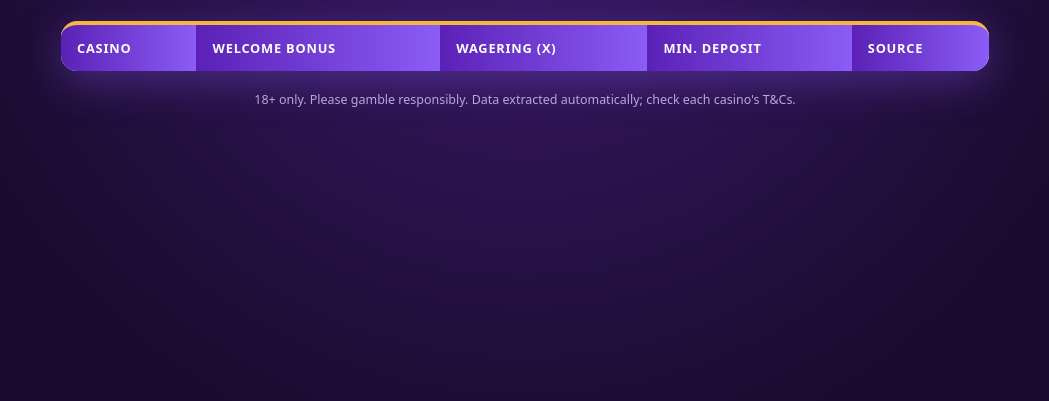
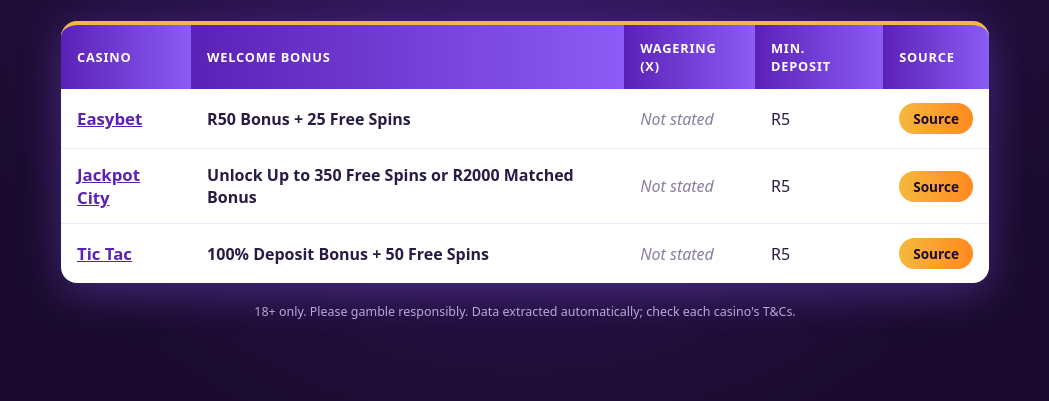
Before and after one commit to SergeL6/casino-scraper, a plain HTML site: page index.html in a window 1280 px wide. Shown: the part 131-532 px from the top of the page, without its empty margins (115-1164 px from the left). Drawn offline with Linux system fonts and the light colour scheme.

Commit message:
Refresh data

```diff
--- a/index.html
+++ b/index.html
@@ -149,6 +149,7 @@
         if (cls) td.className = cls;
       }
       tr.appendChild(td);
+        return td;
     }
 
     fetch("data.json")
@@ -159,21 +160,38 @@
         const tbody = document.getElementById("rows");
         data.casinos.forEach(c => {
           const tr = document.createElement("tr");
-            cell(tr, c.casino, "-", "Casino", "casino");
-          if (c.casino_url) {
-            const td0 = tr.lastChild;
+
+          const nameTd = cell(tr, c.casino, "-", "Casino", "casino");
+            if (c.casino_url) {
             const link = document.createElement("a");
             link.href = c.casino_url;
             link.target = "_blank";
             link.rel = "noopener";
             link.textContent = c.casino;
             link.style.color = "inherit";
-            td0.textContent = "";
-            td0.appendChild(link);
-            }});
+            nameTd.textContent = "";
+            nameTd.appendChild(link);
+          }
+
+          cell(tr, c.welcome_bonus, "-", "Welcome bonus", "bonus");
+          cell(tr, c.wagering_multiplier, "Not stated", "Wagering (x)");
+          cell(tr, c.min_deposit, "Not stated", "Min. deposit");
+
+          const td = document.createElement("td");
+          td.dataset.label = "Source";
+          const a = document.createElement("a");
+          a.className = "source";
+          a.href = c.source_url;
+          a.target = "_blank";
+          a.rel = "noopener";
+          a.textContent = "Source";
+          td.appendChild(a);
+          tr.appendChild(td);
+          tbody.appendChild(tr);
+        });
       })
-      .catch(() => {
-        document.getElementById("error").textContent = "Could not load data.json";
+      .catch(err => {
+        document.getElementById("error").textContent = "Could not load data.json: " + err.message;
       });
   </script>
 </body>
```
